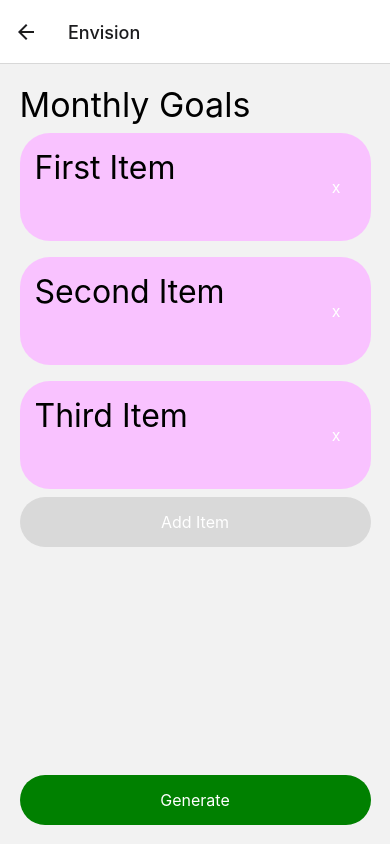
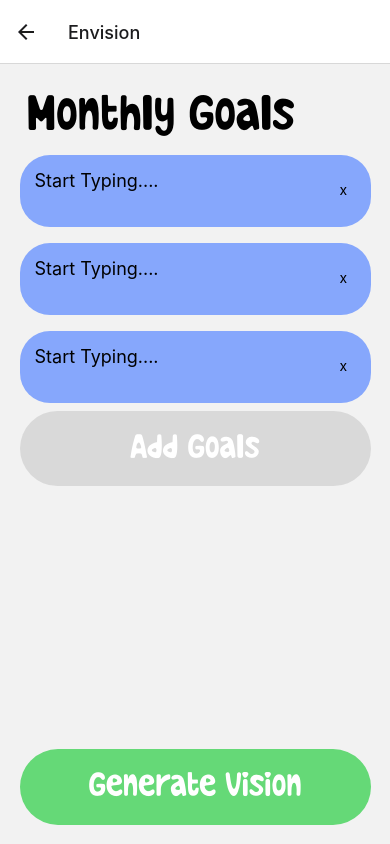
Before and after one commit to JosephLiao542211/Qhacks-2024-DeerJournal, a React Native app in the folder App/: screen /Envision in a window 390 px wide. Built offline with nearby package versions, Linux system fonts and the light colour scheme.

Commit message:
FRONTEND STUFF

```diff
--- /dev/null
+++ b/App/Components/Date.jsx
@@ -0,0 +1,51 @@
+import React, { useState } from 'react';
+import { View, Text, TouchableOpacity, StyleSheet } from 'react-native';
+import DateTimePicker from '@react-native-community/datetimepicker';
+
+const DateSelector = ({ onChange }) => {
+  const [date, setDate] = useState(new Date());
+  const [showPicker, setShowPicker] = useState(false);
+
+  const handleDateChange = (event, selectedDate) => {
+    setShowPicker(false);
+    if (selectedDate) {
+      setDate(selectedDate);
+      onChange(selectedDate); // Passing selected date to parent component
+    }
+  };
+
+  const togglePicker = () => {
+    setShowPicker(!showPicker);
+  };
+
+  return (
+    <View>
+      <TouchableOpacity onPress={togglePicker}>
+        <Text style={styles.dateText}>{date.toDateString()}</Text>
+      </TouchableOpacity>
+      {showPicker && (
+        <DateTimePicker
+          value={date}
+          mode="date" // Set mode to 'date' to display only the date picker
+          display="spinner"
+          onChange={handleDateChange}
+        />
+      )}
+    </View>
+  );
+};
+
+const styles = StyleSheet.create({
+  dateText: {
+    fontSize: 18,
+    justifyContent: "center",
+    alignContent: "center",
+    marginTop: 20,
+    padding: 10,
+    width: "80%",
+    backgroundColor: '#D9D9D9',
+    borderRadius: 10,
+  },
+});
+
+export default DateSelector;
--- a/App/Components/GenBtn.jsx
+++ b/App/Components/GenBtn.jsx
@@ -4,7 +4,7 @@ import { Button, StyleSheet, Text, View, TouchableOpacity } from 'react-native';
 const GenBtn = ({ pressed, text,bg}) => {
   return (
     <TouchableOpacity  onPress={pressed} style={[styles.container,{backgroundColor:bg}]}>
-      <Text style={styles.text}>{text}</Text>
+      <Text style={styles.h6}>{text}</Text>
     </TouchableOpacity>
 
   );
@@ -19,9 +19,20 @@ const styles = StyleSheet.create({
       alignItems: 'center',
       justifyContent: 'center',
     },
-    text: {
-      color: '#ffffff',
-      fontSize: 16,
+
+    h1: {
+      fontFamily: "Dolpino",
+      fontSize: 50,
+      padding:"2%",
+      color:"#",
     },
+
+    h6: {
+      fontFamily: "Dolpino",
+      fontSize: 34,
+      padding:"2%",
+      color:"#FFF",
+    },
+
   });
 export default GenBtn;
--- a/App/Components/GoalList.jsx
+++ b/App/Components/GoalList.jsx
@@ -11,34 +11,42 @@ import {
   StatusBar,
   TextInput,
   Button,
+  Pressable,
 } from 'react-native';
 
 const initialData = [
   {
     id: 'bd7acbea-c1b1-46c2-aed5-3ad53abb28ba',
-    title: 'First Item',
+    title: 'Start Typing....',
   },
   {
     id: '3ac68afc-c605-48d3-a4f8-fbd91aa97f63',
-    title: 'Second Item',
+    title: 'Start Typing....',
   },
   {
     id: '58694a0f-3da1-471f-bd96-145571e29d72',
-    title: 'Third Item',
+    title: 'Start Typing....',
   },
 ];
 
 const Item = ({ title, onDelete }) => (
   <View style={styles.item}>
     <TextInput
-      style={styles.title}
+      style={styles.p1}
       multiline={true}
       blurOnSubmit={true}
     // Set a max height for the text input
     >
       {title}
     </TextInput>
-    <GenBtn text={"x"} bg={"0"} pressed={onDelete}></GenBtn>
+    <Pressable  onPress={onDelete}>
+      <View style={{height:20, width:20}}>
+        <Text> x </Text>
+
+      </View>
+
+    </Pressable>
+
   </View>
 );
 
@@ -48,7 +56,7 @@ const GoalList = () => {
   const addItem = () => {
     const newItem = {
       id: Math.random().toString(),
-      title: `New Item ${data.length + 1}`,
+      title: `Start Typing....`,
     };
     setData([...data, newItem]);
   };
@@ -60,16 +68,16 @@ const GoalList = () => {
 
   return (
     <SafeAreaView style={styles.container}>
-      <Text style={styles.h2}>Monthly Goals</Text>
+      <Text style={styles.h1}>Monthly Goals</Text>
       <ScrollView contentContainerStyle={styles.scrollViewContent}>
         {data.map((item) => (
           <Item key={item.id} title={item.title} onDelete={() => deleteItem(item.id)} />
         ))}
         {/* <Button title="Add Item" onPress={addItem}/> */}
-        <GenBtn text={"Add Item"} bg={"#D9D9D9"} pressed={addItem} ></GenBtn>
+        <GenBtn text={"Add Goals"} bg={"#D9D9D9"} pressed={addItem} ></GenBtn>
       </ScrollView>
 
-      <GenBtn text={"Generate"} bg={"green"}></GenBtn>
+      <GenBtn text={"Generate Vision"} bg={"#65D977"}></GenBtn>
     </SafeAreaView>
   );
 };
@@ -91,7 +99,7 @@ const styles = StyleSheet.create({
     paddingBottom: 20, // Adjust padding to include the button
   },
   item: {
-    backgroundColor: '#f9c2ff',
+    backgroundColor: '#86A7FC',
     padding: 15,
     width: '100%',
     marginVertical: 8,
@@ -107,7 +115,34 @@ const styles = StyleSheet.create({
   btn:{
     borderRadius:434,
     marginBottom:30,
-  }
+  },
+  h1: {
+    fontFamily: "Dolpino",
+    fontSize: 50,
+    padding:"2%",
+    color:"#000",
+  },
+
+  h2: {
+    fontFamily: "Dolpino",
+    fontSize: 34,
+    padding:"2%",
+    color:"#FFF",
+  },
+
+  h2a: {
+    fontFamily: "Dolpino",
+    fontSize: 34,
+    // padding:"2%",
+    color:"#FFF",
+  },
+
+  h3: {
+    fontFamily: "Dolpino",
+    fontSize: 18,
+    padding:"2%",
+    color:"#7097FA",
+  },
 });
 
 export default GoalList;
--- a/App/Components/JournalPage.jsx
+++ b/App/Components/JournalPage.jsx
@@ -5,7 +5,7 @@ const JournalPage = ({ text }) => {
   return (
     <View>
         <View style={styles.container}>
-        <Text>{text}</Text>
+        <Text style={styles.p1}>{text}</Text>
         </View>
     </View>
 
@@ -16,11 +16,15 @@ const styles = StyleSheet.create({
     container:{
 
         padding: "5%",
-        backgroundColor:"red",
+        backgroundColor:"#FFCF96",
         marginHorizontal:"5%",
         height: "100%",
         borderRadius: 24,
 
+
+    },
+
+    p1:{
 
     }
 
--- a/App/HomeScreen.js
+++ b/App/HomeScreen.js
@@ -57,6 +57,14 @@ const HomeScreen = ({ navigation }) => {
   return (
     <ScrollView style={styles.container}>
       <View style={styles.heading}>
+      <View style={styles.pfpc}>
+      <Image
+        style={styles.image}
+        resizeMode="contain"
+        source={require("./assets/IMG_3600.jpg")}
+      />
+    </View>
+
         <Text style={styles.h1}>Howdy,{"\n"}Olivia!</Text>
         <Text style={styles.h3}> Your Streak </Text>
         <DateTimeSelector></DateTimeSelector>
@@ -141,7 +149,7 @@ const styles = StyleSheet.create({
     fontFamily: "Dolpino",
     fontSize: 50,
     padding:"2%",
-    color:"#",
+    color:"#000",
   },
 
   h2: {
@@ -302,6 +310,21 @@ const styles = StyleSheet.create({
 
     elevation: 7,
   },
+  pfpc:{
+    flex:1,
+    width:100,
+    height:100,
+    borderRadius:100,
+    alignItems: 'center',
+    justifyContent: 'center',
+    // backgroundColor:"blue"
+
+  },
+  image: {
+    width: '80%', // Adjust this width as needed
+    height: '80%', // Adjust this height as needed
+  },
+
 });
 
 export default HomeScreen;
--- a/App/PastLogs.jsx
+++ b/App/PastLogs.jsx
@@ -2,6 +2,8 @@ import { StatusBar } from 'expo-status-bar';
 import { StyleSheet, Text, View, Button } from 'react-native';
 import JournalPage from './Components/JournalPage';
 import DateTimeSelector from './Components/DatetimeSelector';
+import DateSelector from './Components/Date';
+import TranscriptionComponent from './Components/Transcription';
 
 const PastLogs = ({datetime}) => {
   return (
@@ -9,10 +11,10 @@ const PastLogs = ({datetime}) => {
       <View style={styles.heading}>
 
       <Text style={styles.h3}>
-        Set a date:
+        Choose a date:
       </Text>
 
-         <DateTimeSelector></DateTimeSelector>
+         <DateSelector></DateSelector>
 
 
       </View>
@@ -33,7 +35,8 @@ const styles = StyleSheet.create({
       h3: {
         fontFamily: "Dolpino",
         fontSize: 18,
-        color:"#000",
+        color:"#000000",
+
       },
 
 });
```
Also changed, not shown: App/Components/Transcription.jsx (added), 2 other files (tests, documents, lock files or other folders).
